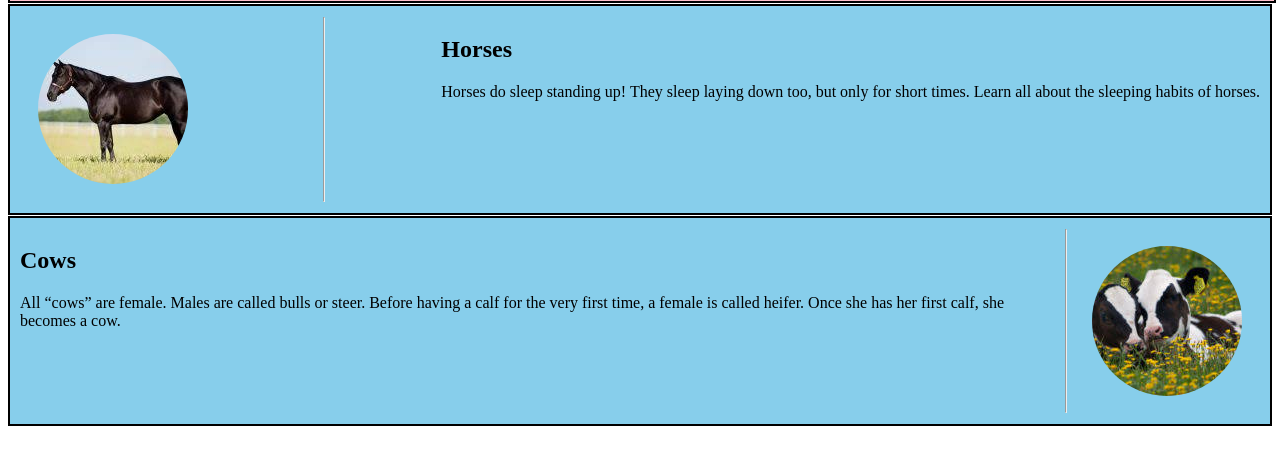
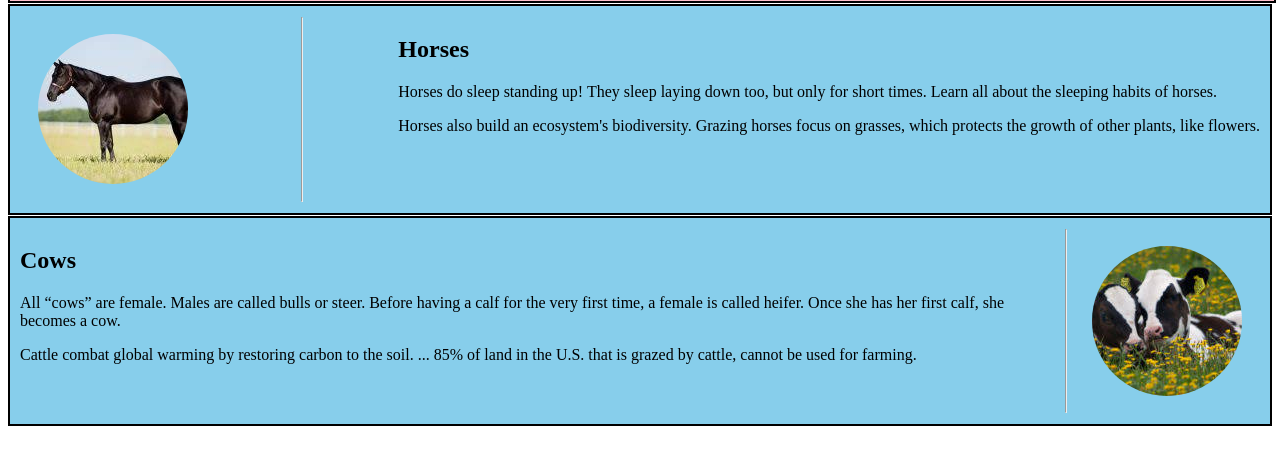
Before and after one commit to yaminipapillugari/pet-animals, a plain HTML site: page index.html in a window 1280 px wide. Shown: the part 89-554 px from the top of the page. Drawn offline with Linux system fonts and the light colour scheme.

Commit message:
modified in css and readme files

```diff
--- a/css/style.css
+++ b/css/style.css
@@ -1,3 +1,5 @@
+/* applying css styles */
+/* syles for header */
 .head {
   border: 2px solid black;
   text-align: center;
@@ -5,6 +7,8 @@
   width: 100%;
   margin-bottom: 1.5px;
 }
+
+/* styles for cards */
 .box {
   border: 2px solid black;
   display: flex;
@@ -12,10 +16,14 @@
   margin-bottom: 1px;
   background-color: skyblue;
 }
-img{
+
+/* styles for image */
+img {
   border-radius: 50%;
   margin: 2%;
 }
+
+/* styles for division */
 .division {
   padding: 7px;
 }
--- a/index.html
+++ b/index.html
@@ -1,29 +1,40 @@
 <!DOCTYPE html>
 <html lang="en" dir="ltr">
+
 <head>
   <meta charset="utf-8">
   <link rel="stylesheet" href="css/style.css">
   <title>pet-animals</title>
 </head>
+
 <body>
+  <!--creation of header tag  -->
   <header class="head">
     <h1>pet-animals</h1>
   </header>
+  <!-- creation of two cards -->
   <section class="box">
     <img src="img/images.jpg" alt="horse">
+    <!-- horizontal tag -->
     <hr>
+    <!-- description about horses using div tag -->
     <div class="division">
       <h2>Horses</h2>
       <p>Horses do sleep standing up! They sleep laying down too, but only for short times. Learn all about the sleeping habits of horses.</p>
+      <p>Horses also build an ecosystem's biodiversity. Grazing horses focus on grasses, which protects the growth of other plants, like flowers.</p>
     </div>
   </section>
   <section class="box">
+    <!-- description about horses using div tag -->
     <div class="division">
       <h2>Cows</h2>
       <p>All “cows” are female. Males are called bulls or steer. Before having a calf for the very first time, a female is called heifer. Once she has her first calf, she becomes a cow.</p>
+      <p>Cattle combat global warming by restoring carbon to the soil. ... 85% of land in the U.S. that is grazed by cattle, cannot be used for farming.</p>
     </div>
+    <!-- horizontal tag -->
     <hr>
     <img src="img/cows.jpg" alt="cows">
   </section>
 </body>
+
 </html>
```
Also changed, not shown: 1 other file. Lines whose indentation alone changed are shown as unchanged.
